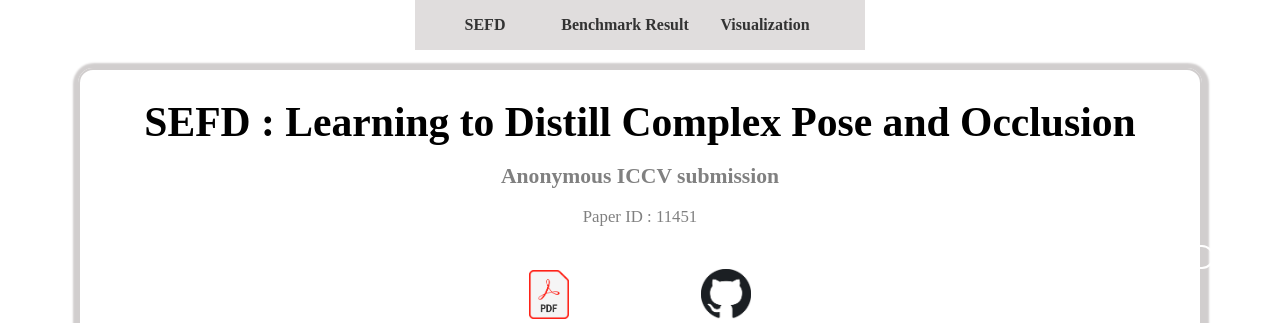
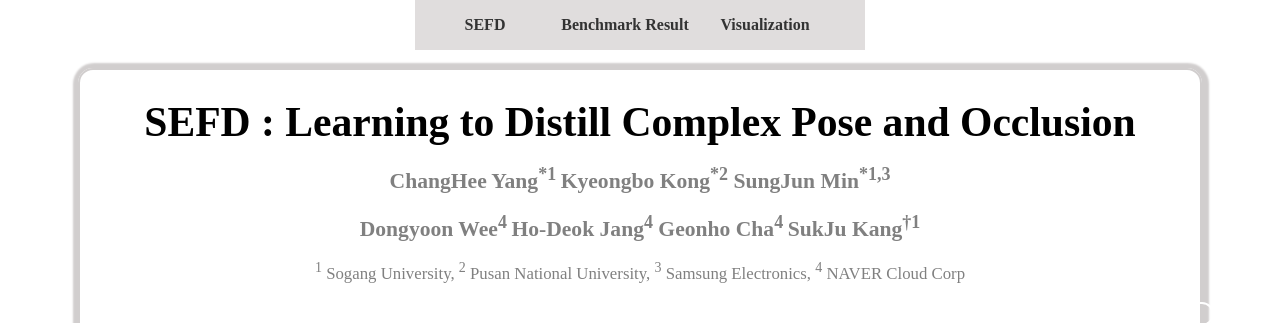
Before and after one commit to YangChangHee/ICCV2023_SEFD_page, a plain HTML site: page docs/index.html in a window 1280 px wide. Shown: the top 323 px of the page. Drawn offline with Linux system fonts and the light colour scheme.

Commit message:
Update index.html

```diff
--- a/docs/index.html
+++ b/docs/index.html
@@ -74,9 +74,12 @@
         <br/>
     <h1><p style="font-size:1.3em;text-align:center; font-family: 'Times New Roman'">SEFD : Learning to Distill Complex Pose and Occlusion</p></h1>
     <br/>
-    <h2><p style="color:gray;font-size:0.9em;text-align:center; font-family: 'Times New Roman'">Anonymous ICCV submission</p></h2>
+    <h2><p style="color:gray;font-size:0.9em;text-align:center; font-family: 'Times New Roman'">ChangHee Yang<sup>*1 </sup> Kyeongbo Kong<sup>*2</sup> SungJun Min<sup>*1,3 </sup></p></h2>
     <br/>
-    <h2><p style="color:gray;font-size:0.7em;text-align:center; font-family: 'Times New Roman';font-weight: normal;">Paper ID : 11451</p></h2>
+    <h2><p style="color:gray;font-size:0.9em;text-align:center; font-family: 'Times New Roman'">Dongyoon Wee<sup>4 </sup> Ho-Deok Jang<sup>4</sup> Geonho Cha<sup>4 </sup> SukJu Kang<sup>†1</sup></p></h2>
+    <br/>
+    <h2><p style="color:gray;font-size:0.7em;text-align:center; font-family: 'Times New Roman';font-weight: normal;"><sup>1</sup> Sogang University, <sup>2</sup> Pusan National University, <sup>3</sup> Samsung Electronics, <sup>4</sup> NAVER Cloud Corp
+    </p></h2>
     <br/>
     <div style="border: 2px solid white; border-radius: 15px; padding: 10px;width:1100px; margin:auto"></div>
     <center>
```
